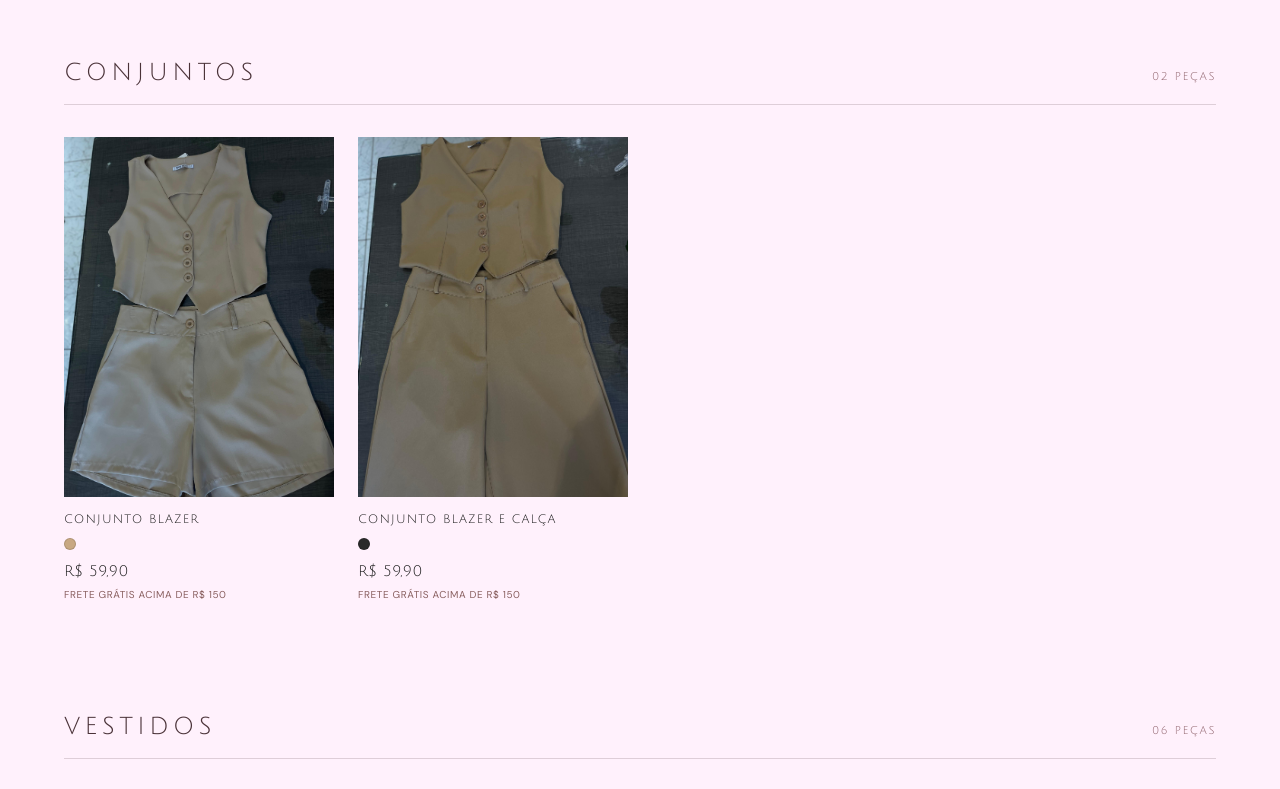
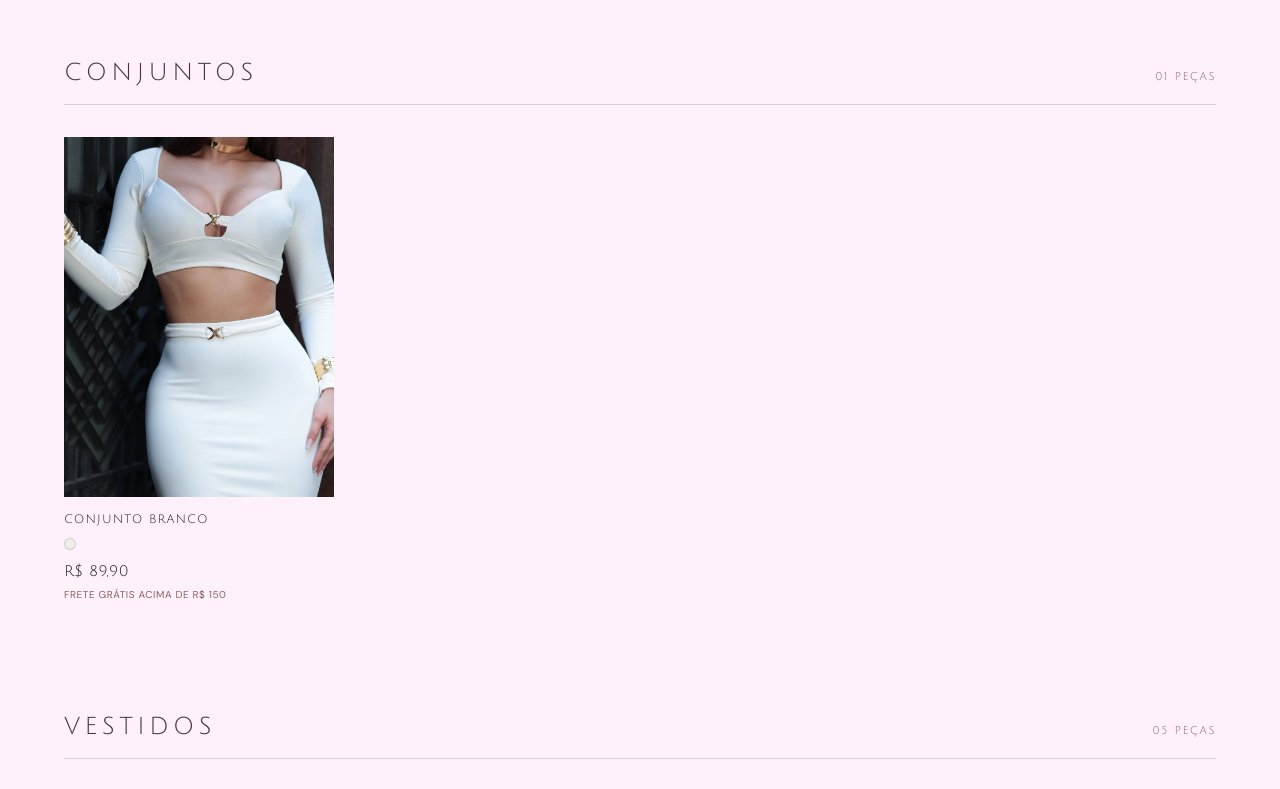
Before and after one commit to teusdrz/rutiely-fashion, a Next.js app: page /modelos in a window 1280 px wide. Shown: the part 2020-2809 px from the top of the page. Built offline with nearby package versions, Linux system fonts and the light colour scheme.

Commit message:
feat: atualizar dados dos conjuntos e vestidos com novas imagens e descrições

```diff
--- a/src/components/home/CategoriesSection.tsx
+++ b/src/components/home/CategoriesSection.tsx
@@ -50,7 +50,7 @@ const CATEGORIES: CategoryItem[] = [
         description: "Looks completos para todas as ocasiões.",
         cta: "EXPLORAR",
         href: "/modelos?categoria=conjuntos",
-        image: "/Conjuntos/ConjuntoBlazer.jpeg",
+        image: "/images/vestidos/modelos-vestidos/Vestido-Branca/WhatsApp Image 2026-05-06 at 17.49.24.jpeg",
         layout: "full",
     },
     {
--- a/src/data/conjuntos.ts
+++ b/src/data/conjuntos.ts
@@ -1,29 +1,24 @@
 import type { Product } from "./types";
 
-const BASE = "/Conjuntos";
+const BASE = "/images/vestidos/modelos-vestidos";
 const OFFER = "FRETE GRÁTIS ACIMA DE R$ 150";
 
 export const conjuntos: Product[] = [
+    // ─── Conjunto Branco ──────────────────────────────────────────────────────
     {
         id: 101,
-        title: "Conjunto Blazer",
-        subtitle: "Elegância estruturada para looks marcantes",
-        price: "R$ 59,90",
-        priceValue: 59.9,
-        images: [`${BASE}/ConjuntoBlazer.jpeg`],
+        title: "Conjunto Branco",
+        subtitle: "Cropped + saia combinando para um visual impecável",
+        price: "R$ 89,90",
+        priceValue: 89.9,
+        images: [
+            `${BASE}/Vestido-Branca/WhatsApp%20Image%202026-05-06%20at%2017.49.24.jpeg`,
+            `${BASE}/Vestido-Branca/WhatsApp%20Image%202026-05-06%20at%2017.49.25.jpeg`,
+            `${BASE}/Vestido-Branca/WhatsApp%20Image%202026-05-06%20at%2017.49.25%20(1).jpeg`,
+            `${BASE}/Vestido-Branca/WhatsApp%20Image%202026-05-06%20at%2017.49.25%20(2).jpeg`,
+        ],
         category: "conjuntos",
-        colors: [{ name: "Nude", hex: "#c8a882" }],
-        offer: OFFER,
-    },
-    {
-        id: 102,
-        title: "Conjunto Blazer e Calça",
-        subtitle: "Alfaiataria moderna com pegada feminina",
-        price: "R$ 59,90",
-        priceValue: 59.9,
-        images: [`${BASE}/ConjuntoBlazerCalca.jpeg`],
-        category: "conjuntos",
-        colors: [{ name: "Preto", hex: "#2a2a2a" }],
+        colors: [{ name: "Branco", hex: "#f0ede8" }],
         offer: OFFER,
     },
 ];
--- a/src/data/vestidos.ts
+++ b/src/data/vestidos.ts
@@ -4,22 +4,6 @@ const BASE = "/images/vestidos/modelos-vestidos";
 const OFFER = "FRETE GRÁTIS ACIMA DE R$ 150";
 
 export const vestidos: Product[] = [
-    {
-        id: 201,
-        title: "Vestido Branco Clássico",
-        subtitle: "Pureza e elegância para qualquer ocasião",
-        price: "R$ 89,90",
-        priceValue: 89.9,
-        images: [
-            `${BASE}/Vestido-Branca/WhatsApp%20Image%202026-05-06%20at%2017.49.24.jpeg`,
-            `${BASE}/Vestido-Branca/WhatsApp%20Image%202026-05-06%20at%2017.49.25.jpeg`,
-            `${BASE}/Vestido-Branca/WhatsApp%20Image%202026-05-06%20at%2017.49.25%20(1).jpeg`,
-            `${BASE}/Vestido-Branca/WhatsApp%20Image%202026-05-06%20at%2017.49.25%20(2).jpeg`,
-        ],
-        category: "vestidos",
-        colors: [{ name: "Branco", hex: "#f0ede8" }],
-        offer: OFFER,
-    },
     {
         id: 202,
         title: "Vestido Branco Fluido",
```
